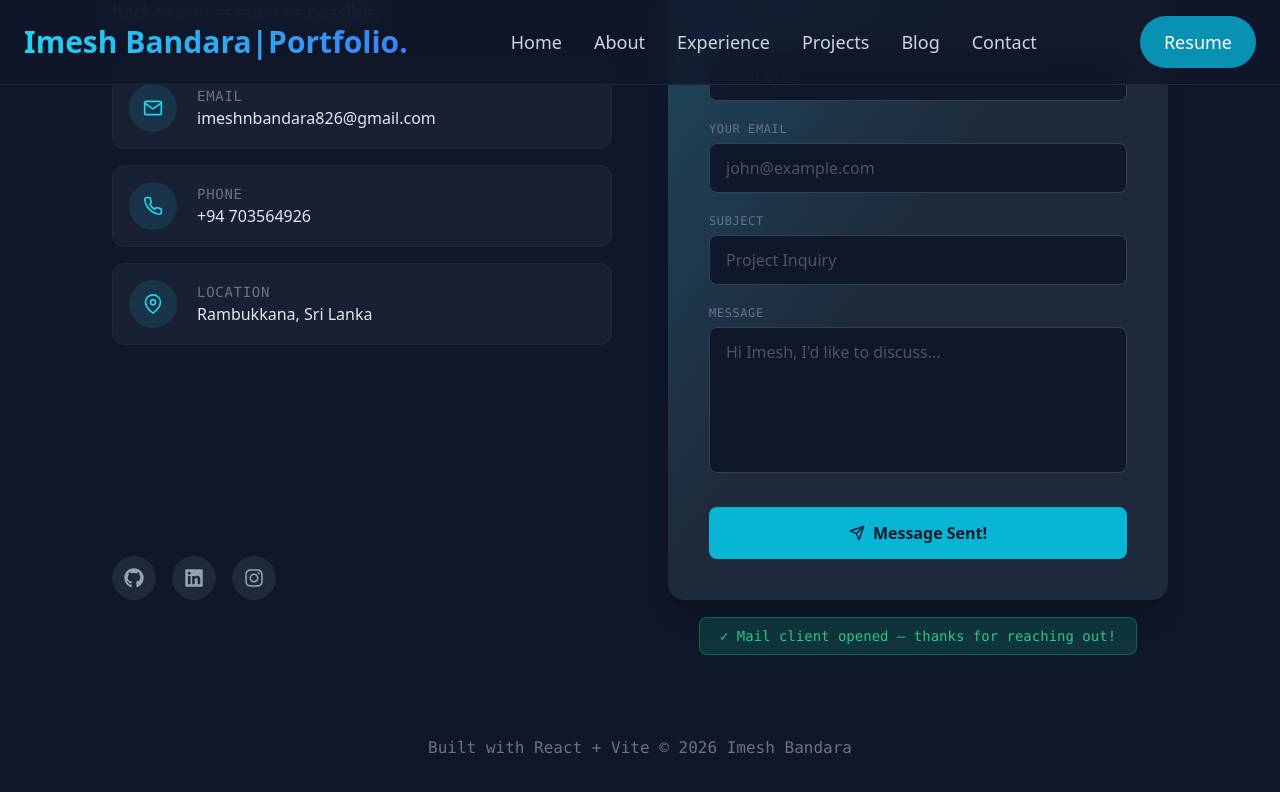
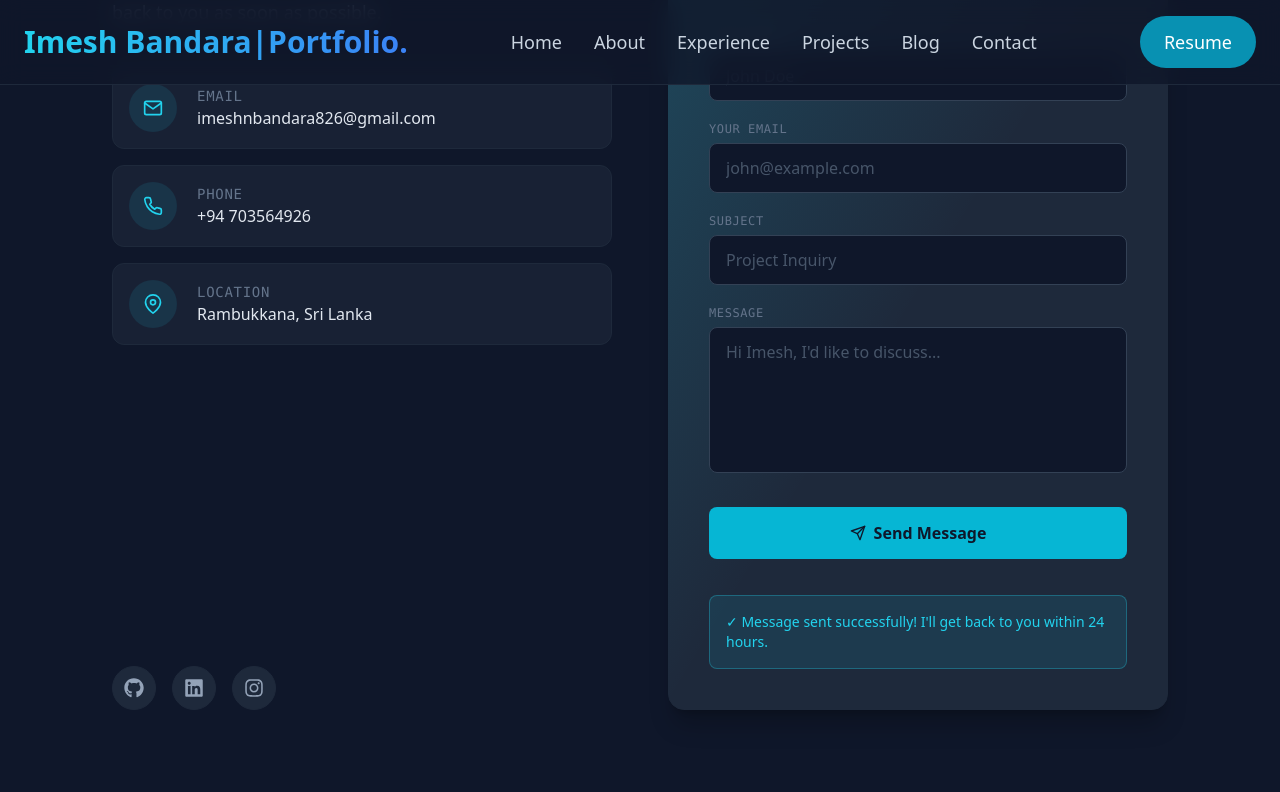
Before and after one commit to imeshbandara/My-portfolio, a React (Vite) app in the folder client/: page / in a window 1280 px wide. Both pictures are taken after typing "Sample", "name@example.com", "Sample", "Sample" into the empty fields and a click on the button "Send Message". Shown: the part 6155-6947 px from the top of the page. Built offline with nearby package versions, Linux system fonts and the light colour scheme.

Commit message:
created email service

```diff
--- a/client/package.json
+++ b/client/package.json
@@ -10,6 +10,7 @@
     "preview": "vite preview"
   },
   "dependencies": {
+    "@emailjs/browser": "^4.4.1",
     "axios": "^1.15.0",
     "react": "^19.2.4",
     "react-dom": "^19.2.4",
--- a/client/src/components/Contact.jsx
+++ b/client/src/components/Contact.jsx
@@ -1,6 +1,12 @@
 import { useState } from 'react';
 import { FiMail, FiPhone, FiMapPin, FiSend } from 'react-icons/fi';
 import { FaGithub, FaLinkedin, FaInstagram } from 'react-icons/fa';
+import emailjs from '@emailjs/browser';
+
+// EmailJS Credentials - Replace with your actual IDs
+const EMAILJS_SERVICE_ID = 'service_23xsn4s';
+const EMAILJS_TEMPLATE_ID = 'template_s2s3su6';
+const EMAILJS_PUBLIC_KEY = 'rGF28wIahPy68F7Sb';
 
 const infoCards = [
   {
@@ -43,31 +49,52 @@ const socials = [
 
 const Contact = () => {
   const [form, setForm] = useState({ name: '', email: '', subject: '', message: '' });
-  const [sending, setSending] = useState(false);
-  const [sent, setSent] = useState(false);
+  const [isSending, setIsSending] = useState(false);
+  const [statusMessage, setStatusMessage] = useState({ type: '', text: '' });
 
   const handleChange = (e) => {
     setForm((prev) => ({ ...prev, [e.target.name]: e.target.value }));
   };
 
-  const handleSubmit = (e) => {
+  const handleSubmit = async (e) => {
     e.preventDefault();
-    setSending(true);
+    setIsSending(true);
+    setStatusMessage({ type: '', text: '' });
 
-    // Build a mailto link as a simple client-side send action
-    const mailtoLink = `mailto:imeshnbandara826@gmail.com?subject=${encodeURIComponent(
-      form.subject || 'Portfolio Contact'
-    )}&body=${encodeURIComponent(
-      `Name: ${form.name}\nEmail: ${form.email}\n\n${form.message}`
-    )}`;
-    window.open(mailtoLink, '_blank');
+    try {
+      const templateParams = {
+        from_name: form.name,
+        from_email: form.email,
+        subject: form.subject,
+        message: form.message,
+        to_email: 'imeshnbandara826@gmail.com',
+      };
 
-    setTimeout(() => {
-      setSending(false);
-      setSent(true);
+      await emailjs.send(
+        EMAILJS_SERVICE_ID,
+        EMAILJS_TEMPLATE_ID,
+        templateParams,
+        EMAILJS_PUBLIC_KEY
+      );
+
+      setStatusMessage({
+        type: 'success',
+        text: "Message sent successfully! I'll get back to you within 24 hours.",
+      });
       setForm({ name: '', email: '', subject: '', message: '' });
-      setTimeout(() => setSent(false), 4000);
-    }, 600);
+    } catch (error) {
+      console.error('EmailJS Error:', error);
+      setStatusMessage({
+        type: 'error',
+        text: 'Failed to send message. Please try again or email me directly.',
+      });
+    } finally {
+      setIsSending(false);
+      // Clear success message after some time, but keep error message longer or until retry
+      if (statusMessage.type === 'success') {
+        setTimeout(() => setStatusMessage({ type: '', text: '' }), 6000);
+      }
+    }
   };
 
   return (
@@ -234,26 +261,34 @@ const Contact = () => {
             {/* Submit */}
             <button
               type="submit"
-              disabled={sending}
+              disabled={isSending}
               className="relative mt-2 w-full flex items-center justify-center gap-2 bg-cyan-500 hover:bg-cyan-400
                          text-[#0f172a] font-bold py-3.5 rounded-lg text-base
                          transition-all duration-300 hover:shadow-lg hover:shadow-cyan-400/25
                          disabled:opacity-60 disabled:cursor-not-allowed"
             >
-              {sending ? (
-                <span className="inline-block w-5 h-5 border-2 border-[#0f172a] border-t-transparent rounded-full animate-spin" />
+              {isSending ? (
+                <>
+                  <span className="inline-block w-5 h-5 border-2 border-[#0f172a] border-t-transparent rounded-full animate-spin" />
+                  <span>Sending...</span>
+                </>
               ) : (
                 <>
                   <FiSend className="w-4 h-4" />
-                  {sent ? 'Message Sent!' : 'Send Message'}
+                  <span>Send Message</span>
                 </>
               )}
             </button>
 
-            {/* Success toast */}
-            {sent && (
-              <div className="absolute -bottom-14 left-0 right-0 mx-auto w-fit px-5 py-2 rounded-lg bg-emerald-500/20 border border-emerald-500/40 text-emerald-400 text-sm font-mono animate-pulse">
-                ✓ Mail client opened — thanks for reaching out!
+            {/* Status Notices */}
+            {statusMessage.text && (
+              <div className={`mt-4 p-4 rounded-lg border text-sm font-medium transition-all duration-300 ${
+                statusMessage.type === 'success'
+                  ? 'bg-cyan-400/10 border-cyan-400/30 text-cyan-400'
+                  : 'bg-red-400/10 border-red-400/30 text-red-400'
+              }`}>
+                {statusMessage.type === 'success' ? '✓ ' : '✕ '}
+                {statusMessage.text}
               </div>
             )}
           </form>
```
Also changed, not shown: 1 other file (tests, documents, lock files or other folders).
